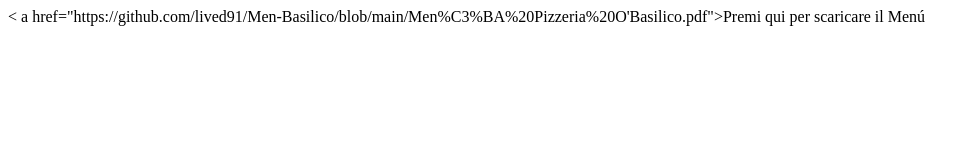
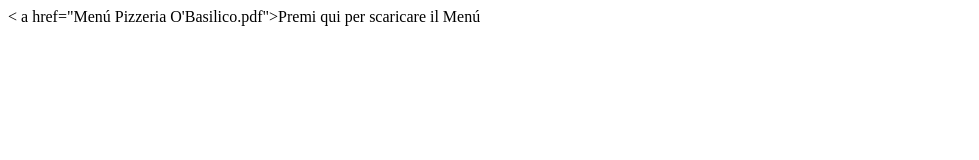
Before and after one commit to lived91/Men-Basilico, a plain HTML site: page index.html in a window 1280 px wide. Shown: the whole page, without its empty margins (0-979 px from the left). Drawn offline with Linux system fonts and the light colour scheme.

Commit message:
Update index.html

```diff
--- a/index.html
+++ b/index.html
@@ -1,3 +1,3 @@
 <html>
-  <p>< a href="https://github.com/lived91/Men-Basilico/blob/main/Men%C3%BA%20Pizzeria%20O'Basilico.pdf">Premi qui per scaricare il Menú</a></p>
+  <p>< a href="Menú Pizzeria O'Basilico.pdf">Premi qui per scaricare il Menú</a></p>
 </html>
```
